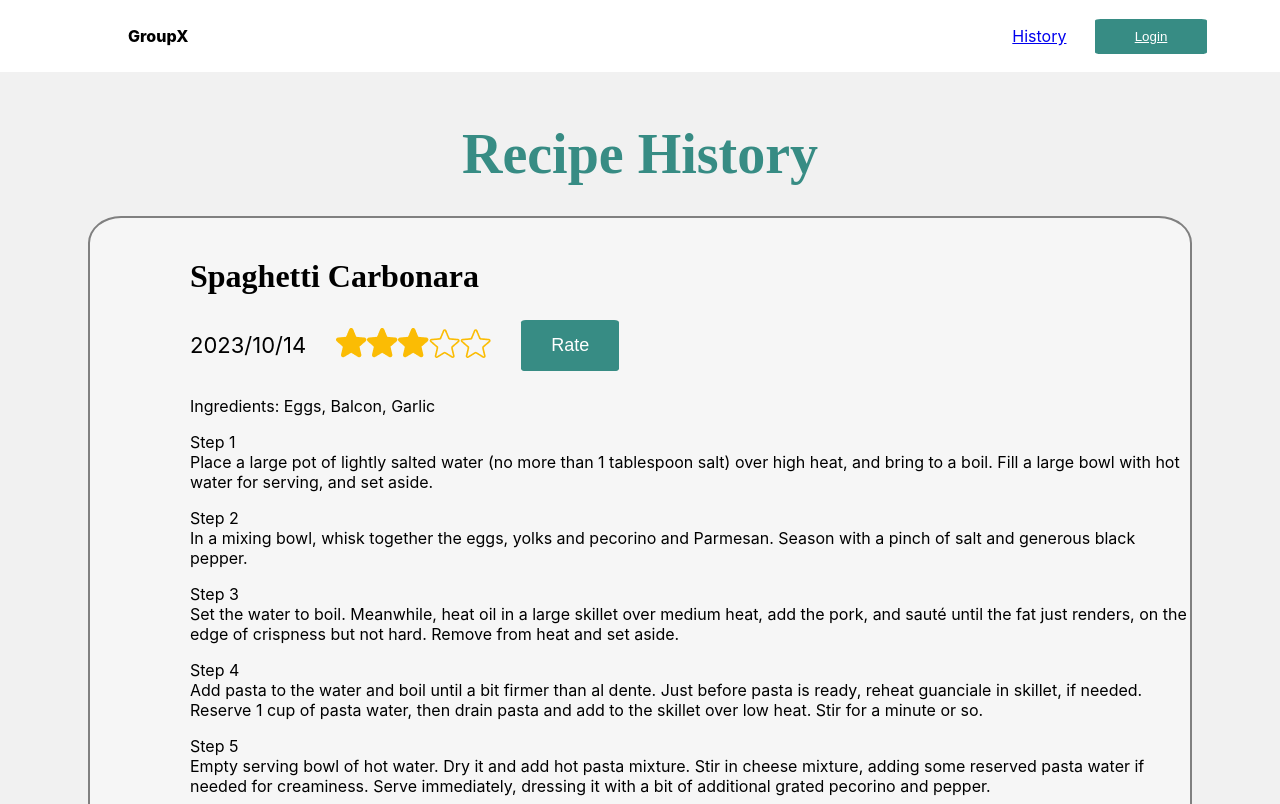
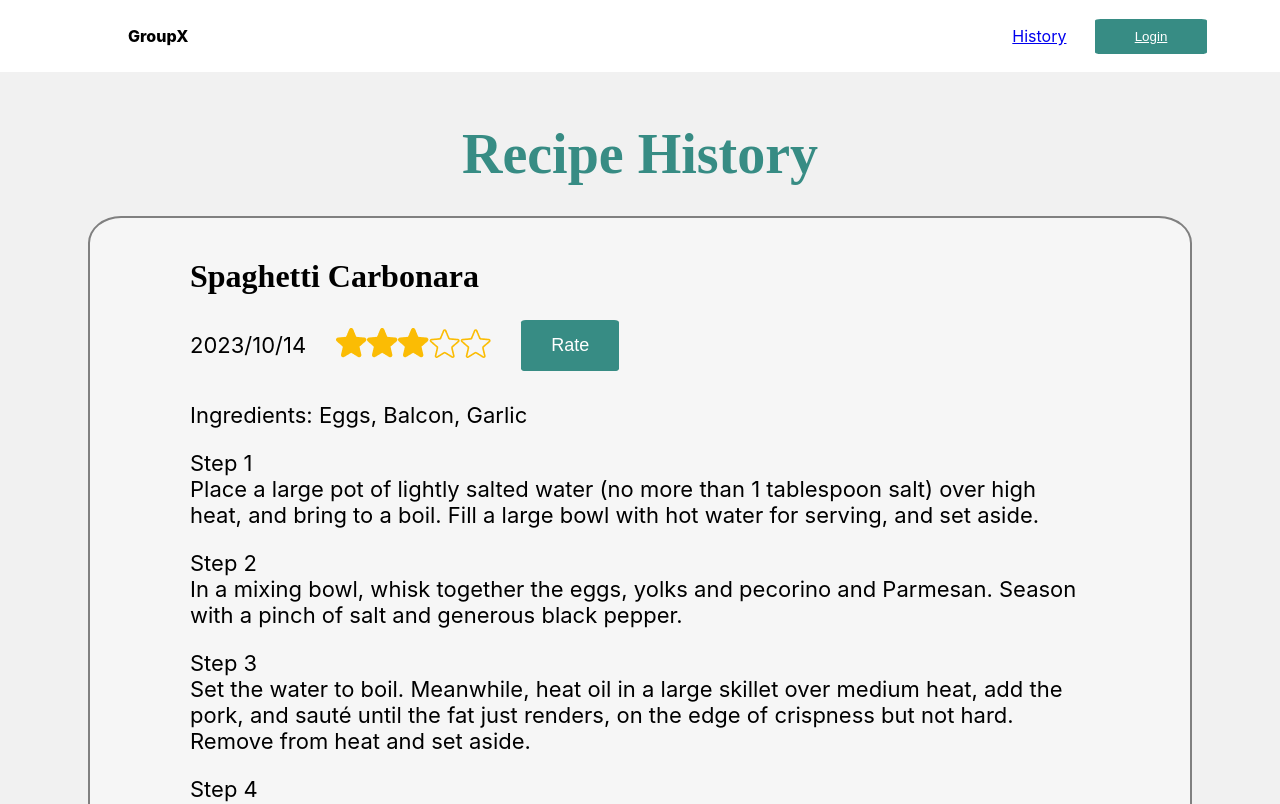
Before and after one commit to VT-SE-Fall2023/groupx-recipe-frontend, a React (Create React App) app: page /history in a window 1280 px wide. Shown: the top 804 px of the page. Built offline with nearby package versions, Linux system fonts and the light colour scheme.

Commit message:
add menu contents (steps and ingredients)

```diff
--- a/src/HistoryPage.js
+++ b/src/HistoryPage.js
@@ -22,27 +22,27 @@ function HistoryPage() {
                         <button className='rate-button'>Rate</button>
                     </div>
                     <p className='menu-ingredients'>Ingredients: Eggs, Balcon, Garlic</p>
-                    <p>
+                    <p className='menu-steps'>
                         Step 1<br/>
                         Place a large pot of lightly salted water (no more than 1 tablespoon salt) over high heat,
                         and bring to a boil. Fill a large bowl with hot water for serving, and set aside.
                     </p>
-                    <p>
+                    <p className='menu-steps'>
                         Step 2<br/>
                         In a mixing bowl, whisk together the eggs, yolks and pecorino and Parmesan.
                         Season with a pinch of salt and generous black pepper.
                     </p>
-                    <p>
+                    <p className='menu-steps'>
                         Step 3<br/>
                         Set the water to boil. Meanwhile, heat oil in a large skillet over medium heat, add the pork,
                         and sauté until the fat just renders, on the edge of crispness but not hard. Remove from heat and set aside.
                     </p>
-                    <p>
+                    <p className='menu-steps'>
                         Step 4<br/>
                         Add pasta to the water and boil until a bit firmer than al dente. Just before pasta is ready, reheat guanciale in skillet, if needed.
                         Reserve 1 cup of pasta water, then drain pasta and add to the skillet over low heat. Stir for a minute or so.
                     </p>
-                    <p>
+                    <p className='menu-steps'>
                         Step 5<br/>
                         Empty serving bowl of hot water. Dry it and add hot pasta mixture. Stir in cheese mixture,
                         adding some reserved pasta water if needed for creaminess. Serve immediately, dressing it
--- a/src/css/HistoryPage.css
+++ b/src/css/HistoryPage.css
@@ -77,3 +77,14 @@
     border-radius: 5%;
     border: none;
 }
+
+
+.menu-steps {
+    max-width: 900px;
+    font-size: 22px;
+}
+
+.menu-ingredients {
+    max-width: 900px;
+    font-size: 22px;
+}
```
